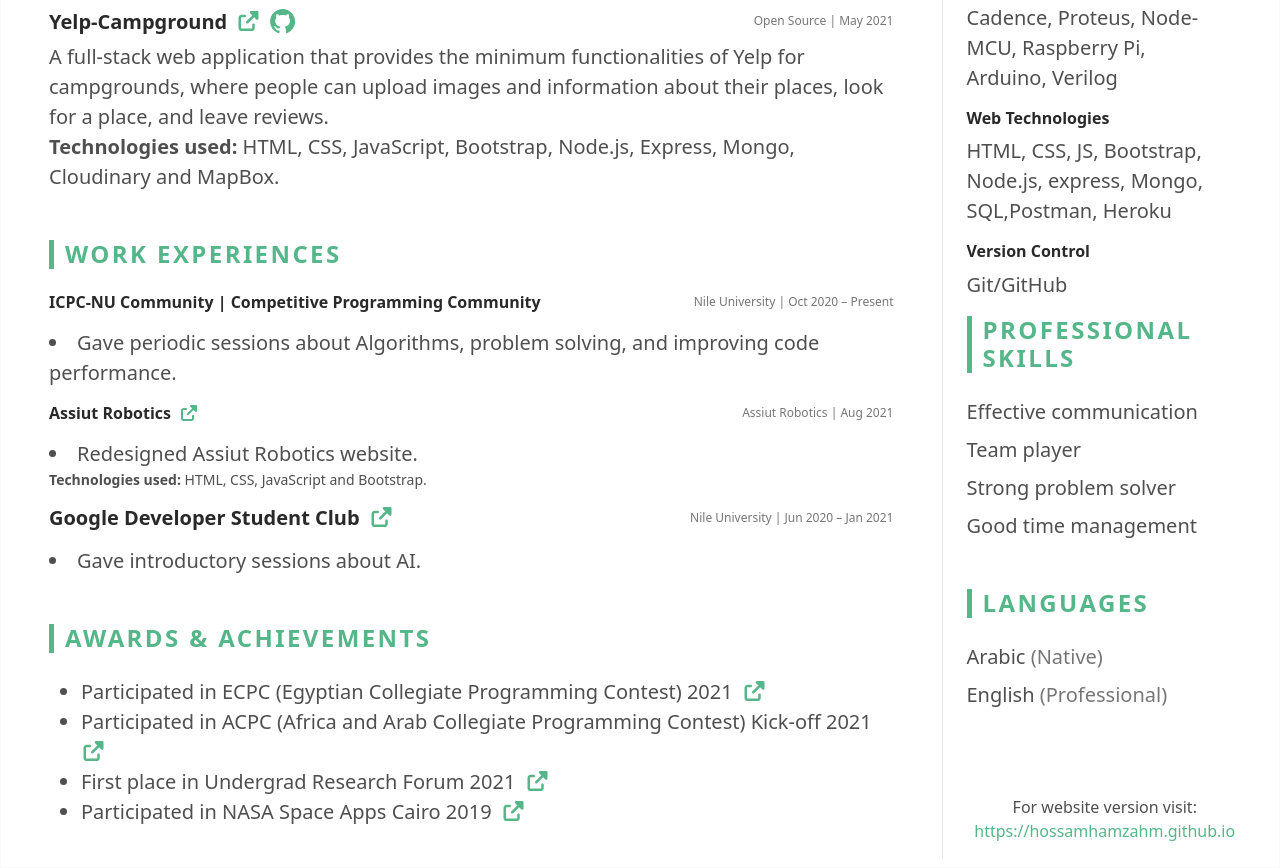
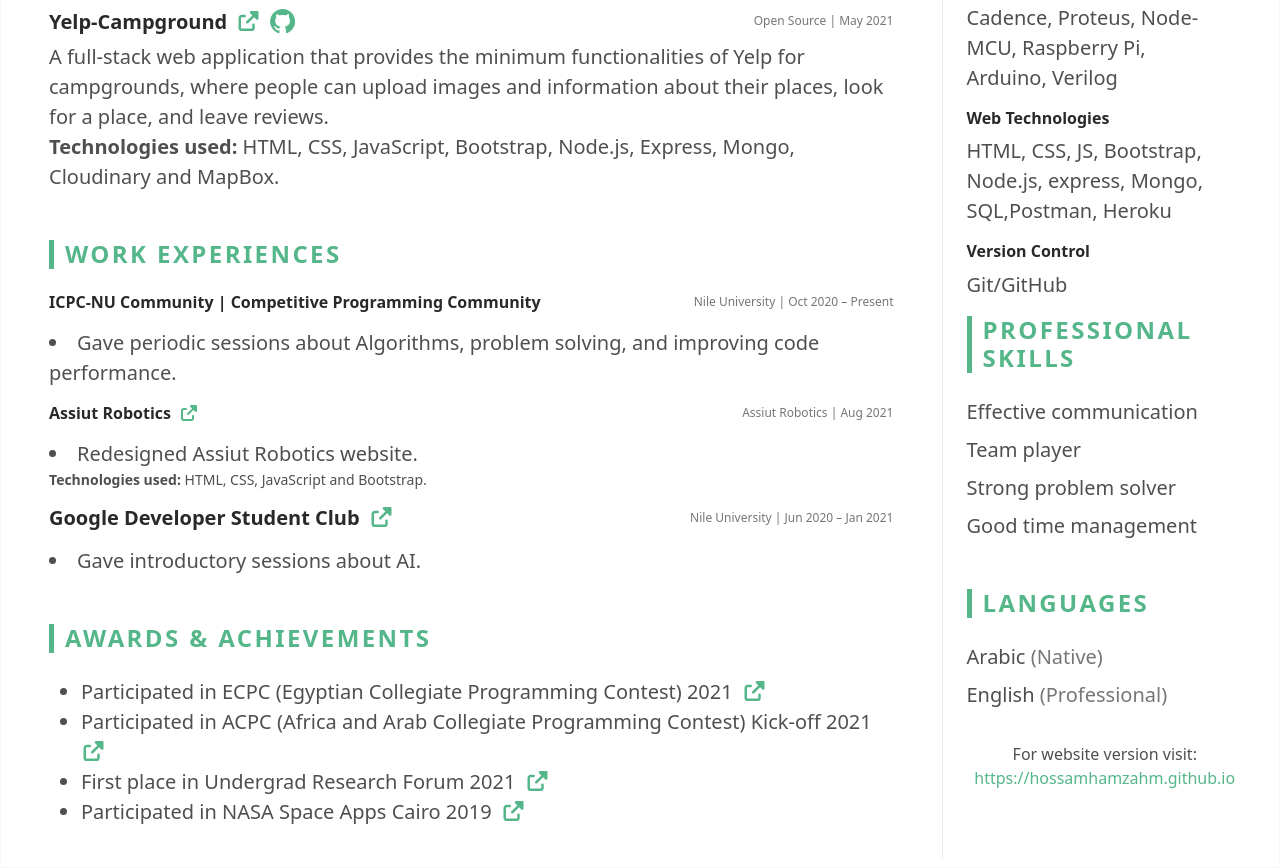
Before and after one commit to hossamhamzahm/hossamhamzahm.github.io, a plain HTML site: page index.html in a window 1280 px wide. Shown: the part 1121-1989 px from the top of the page. Drawn offline with Linux system fonts and the light colour scheme.

Commit message:
realocate cv website link

```diff
--- a/index.html
+++ b/index.html
@@ -377,7 +377,7 @@
 										</ul>
 									</section><!--//certificates-section-->
 
-									<p class="text-center position-absolute bottom-0">For website version visit:
+									<p class="text-center position-absolute bottom-5">For website version visit:
 										<a class="text-decoration-none" href="https://hossamhamzahm.github.io">https://hossamhamzahm.github.io</a>
 									</p>
 
```
